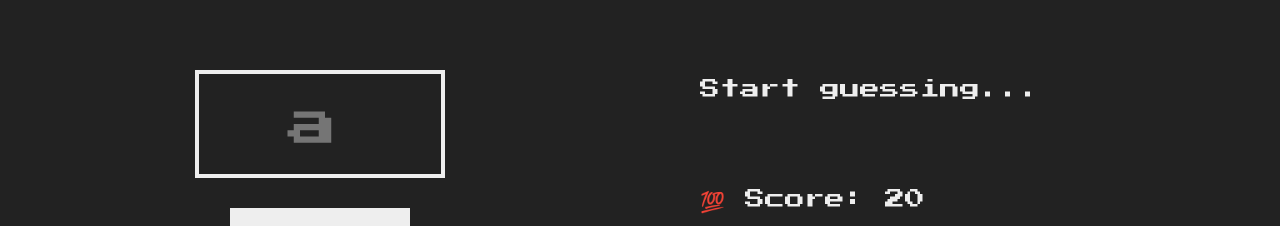
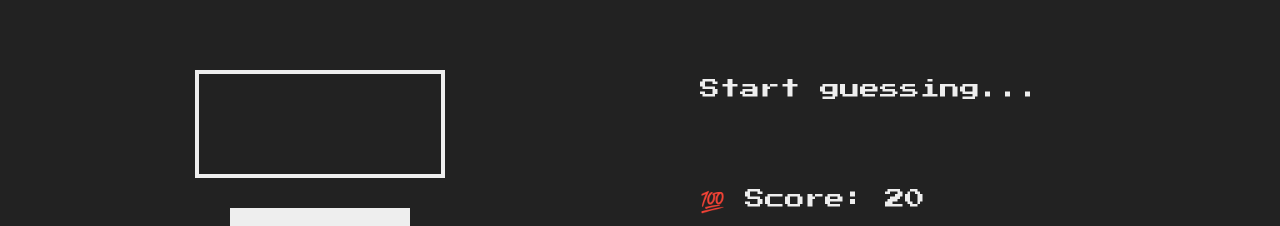
Before and after one commit to PiyushYadv/Guess-My-Number, a plain HTML site: page index.html in a window 1280 px wide. Shown: the part 371-597 px from the top of the page. Drawn offline with Linux system fonts and the light colour scheme.

Commit message:
Fixed index.html

```diff
--- a/index.html
+++ b/index.html
@@ -18,7 +18,7 @@
   </header>
   <main>
     <section class="left">
-      <input placeholder="a" type="number" class="guess" />
+      <input type="number" class="guess" />
       <button class="btn check">Check!</button>
     </section>
     <section class="right">
```
